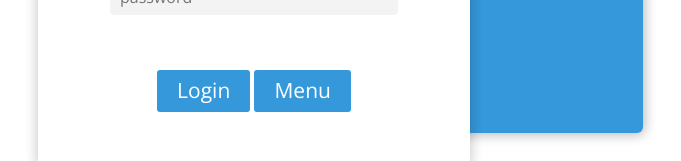
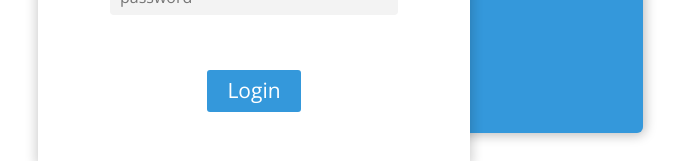
Before and after one commit to maet98/VentasRancheras, a React (Create React App) app in the folder web/: page / in a window 1280 px wide. Shown: the part 528-689 px from the top of the page, without its empty margins (386-1067 px from the left). Built offline with nearby package versions, Linux system fonts and the light colour scheme.

Commit message:
Detalles del UI

```diff
--- a/web/src/components/login/login.jsx
+++ b/web/src/components/login/login.jsx
@@ -1,6 +1,6 @@
 import React from "react";
 import loginImg from "../../images/login.svg";
-import axios from "axios"
+//import axios from "axios"
 
 export class Login extends React.Component {
   constructor(props) {
@@ -77,9 +77,6 @@ export class Login extends React.Component {
           <div className="footer">
             <button type="submit" className="btn">
               Login
-          </button> {' '}
-            <button type="button" className="btn" onClick={this.handleClick}>
-              Menu
           </button>
           </div>
         </form>
--- a/web/src/components/ventas/NavBar.jsx
+++ b/web/src/components/ventas/NavBar.jsx
@@ -27,7 +27,7 @@ export class NavBar extends React.Component {
                             <Nav.Link href="programarRutas">Programar Rutas</Nav.Link>
                             <Nav.Link href="registrar">Registrar Empleado</Nav.Link>
                             <Nav.Link href="verPedidos">Ver Pedidos</Nav.Link>
-                            <Nav.Link href="verInventario">Editar Inventario</Nav.Link>
+                            <Nav.Link href="verInventario">Ver Inventario</Nav.Link>
                         </Nav>
                     </Navbar.Collapse>
                 </Navbar>
```
Also changed, not shown: 1 other file (tests, documents, lock files or other folders).
